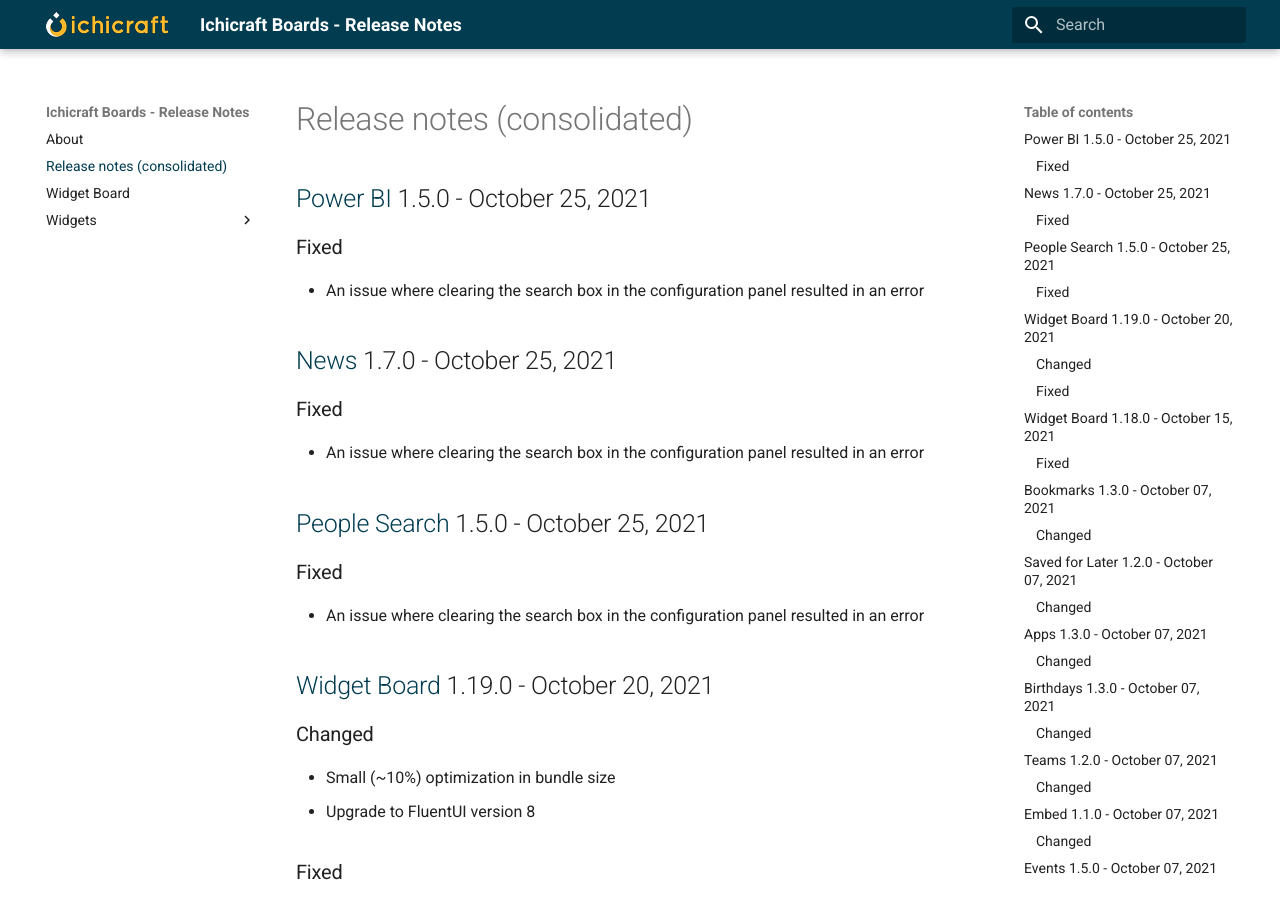
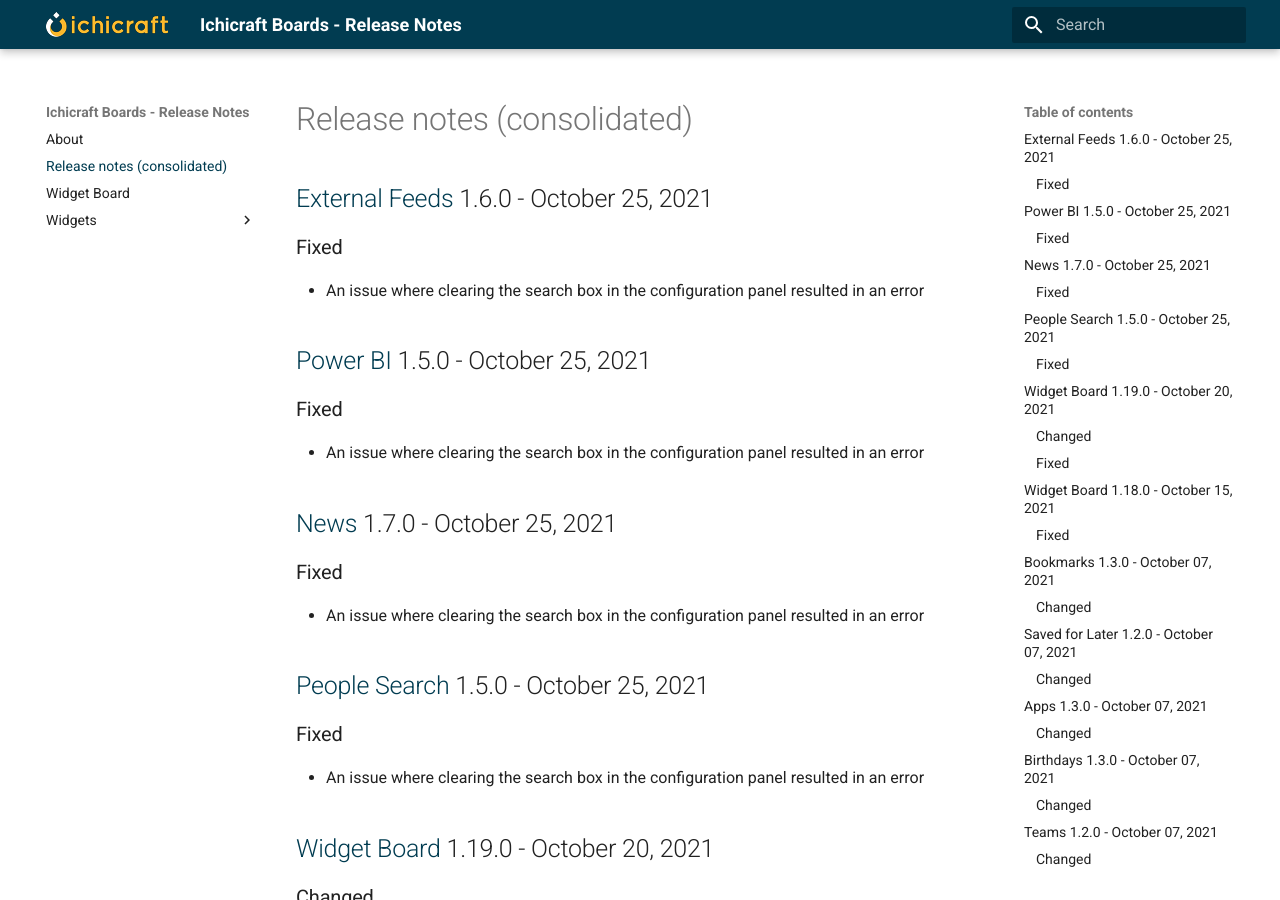
Before and after one commit to ichicraft/widgets-docs, an MkDocs documentation site: the page built from docs/Release-notes-(consolidated).md, in a window 1280 px wide and 900 px high. Built offline with MkDocs 1.6.1 and Material for MkDocs 9.7.7, drawn with Linux system fonts in a browser that asks for light colours.

Commit message:
Release notes updated by BuildService

```diff
--- a/docs/Release-notes-(consolidated).md
+++ b/docs/Release-notes-(consolidated).md
@@ -1,3 +1,8 @@
+## [External Feeds](./Widgets/External Feeds.md) 1.6.0 - October 25, 2021
+
+### Fixed
+- An issue where clearing the search box in the configuration panel resulted in an error
+
 ## [Power BI](./Widgets/Power BI.md) 1.5.0 - October 25, 2021
 
 ### Fixed
```
Also changed, not shown: docs/Widgets/External Feeds.md (+5 -0 lines).
